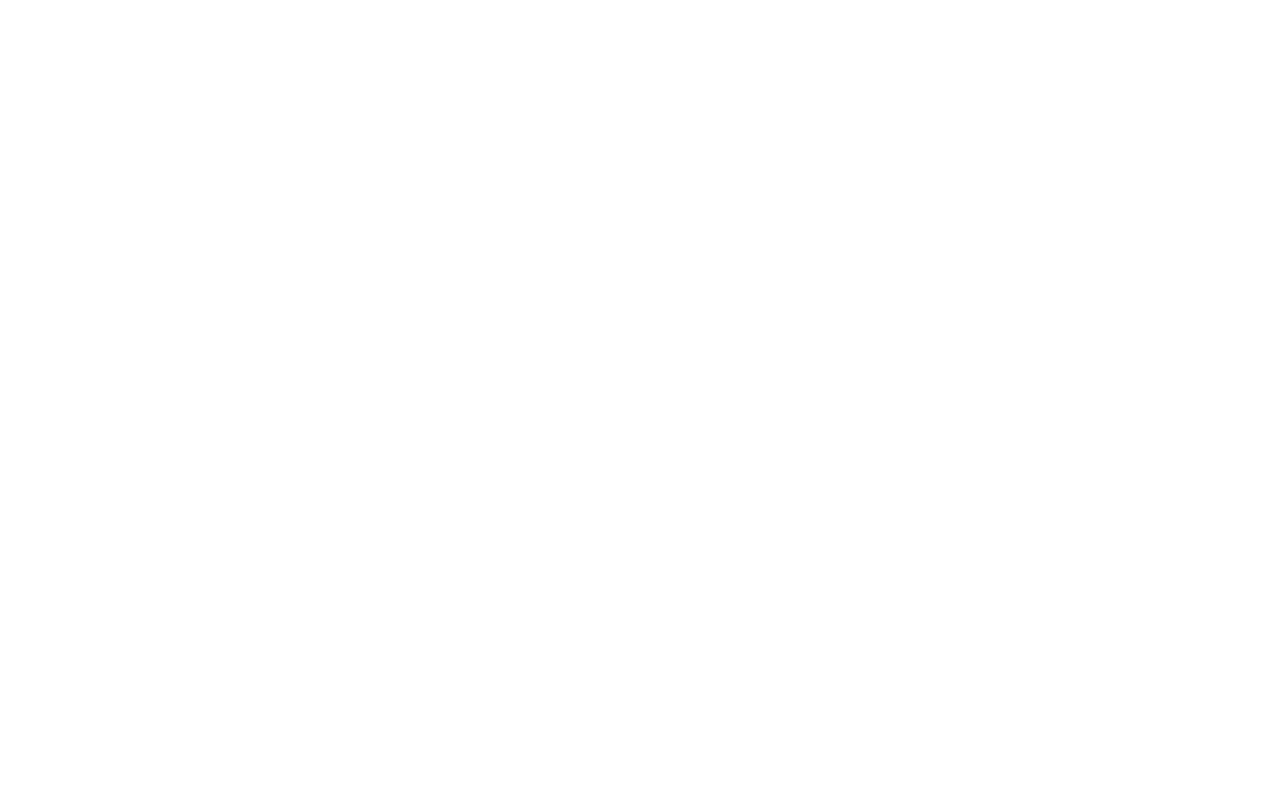
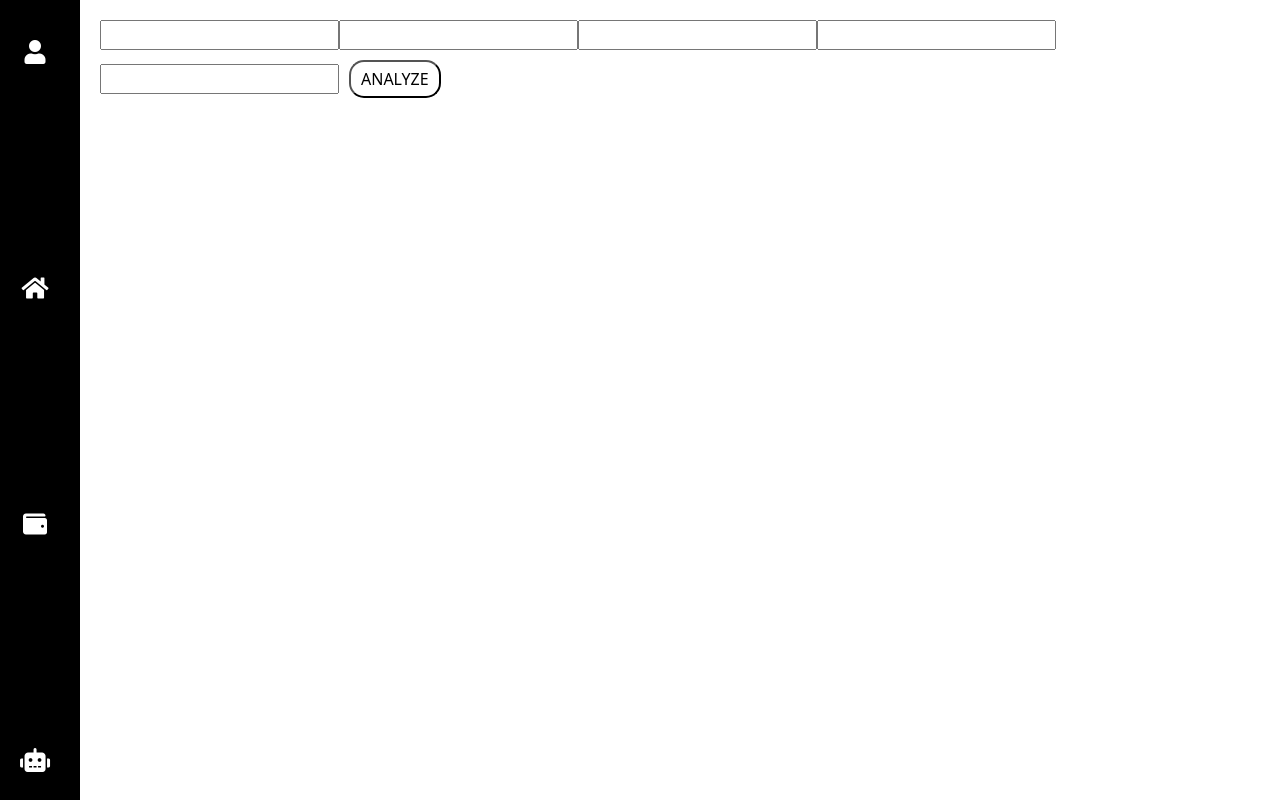
Before and after one commit to mirelesDavid/SmartAprrove, a React (Create React App) app in the folder client/hack24/: page /wallet in a window 1280 px wide. Before the commit this address had no page. Built offline with nearby package versions, Linux system fonts and the light colour scheme.

Commit message:
button and wallet page

```diff
--- a/client/hack24/src/App.jsx
+++ b/client/hack24/src/App.jsx
@@ -2,6 +2,7 @@
 import { BrowserRouter as Router, Routes, Route } from 'react-router-dom';
 import MainPage from './Pages/MainPage';
 import ChatBot from './Pages/ChatBot';
+import Wallet from './Pages/Wallet';
 
 function App() {
   return (
@@ -9,6 +10,7 @@
       <Routes>
         <Route path="/" element={<MainPage />} />
         <Route path="/chatbot" element={<ChatBot />} />
+        <Route path="/wallet" element={<Wallet />} />
       </Routes>
     </Router>
   );
--- a/client/hack24/src/Components/NavBar.jsx
+++ b/client/hack24/src/Components/NavBar.jsx
@@ -9,7 +9,7 @@
     <div className="navbar">
       <button className="nav-button" onClick={() => navigate('/')}><i className="fa fa-user"></i></button>
       <button className="nav-button" onClick={() => navigate('/')}><i className="fa fa-home"></i></button>
-      <button className="nav-button" onClick={() => navigate('/')}><i className="fa fa-gamepad"></i></button>
+      <button className="nav-button" onClick={() => navigate('/wallet')}><i className="fas fa-wallet"></i></button>
       <button className="nav-button" onClick={() => navigate('/chatbot')}><i className="fa fa-robot"></i></button>
     </div>
   );
--- /dev/null
+++ b/client/hack24/src/Pages/Wallet.css
@@ -0,0 +1,29 @@
+.wallet-container {
+    display: flex;
+    height: 100vh;
+}
+
+.navbar-container {
+    width: 80px;
+}
+
+.content-container {
+    flex: 1;
+    padding: 20px;
+    overflow-y: auto;
+}
+
+.analyzeBTN{
+    margin: 10px;
+    margin-left: 10px;
+    background: none;
+    cursor: pointer;
+    padding: 5px 10px;
+    border-radius: 15px;
+    border-color: black;
+}
+
+.analyzeBTN:hover{
+    background-color: rgb(0, 0, 0);
+    color: white;
+}
--- /dev/null
+++ b/client/hack24/src/Pages/Wallet.jsx
@@ -0,0 +1,23 @@
+import React from "react";
+import NavBar from "../Components/NavBar";
+import './Wallet.css';
+
+const Wallet = () => {
+    return (
+        <div className="wallet-container">
+            <div className="navbar-container">
+                <NavBar />
+            </div>
+            <div className="content-container">
+                <input type="text" />
+                <input type="text" />
+                <input type="text" />
+                <input type="text" />
+                <input type="text" />
+                <button className="analyzeBTN" onClick={() => console.log("bum!!")}>ANALYZE</button>
+            </div>
+        </div>
+    );
+};
+
+export default Wallet;
```
Also changed, not shown: client/hack24/public/Buttomn.png (added).
